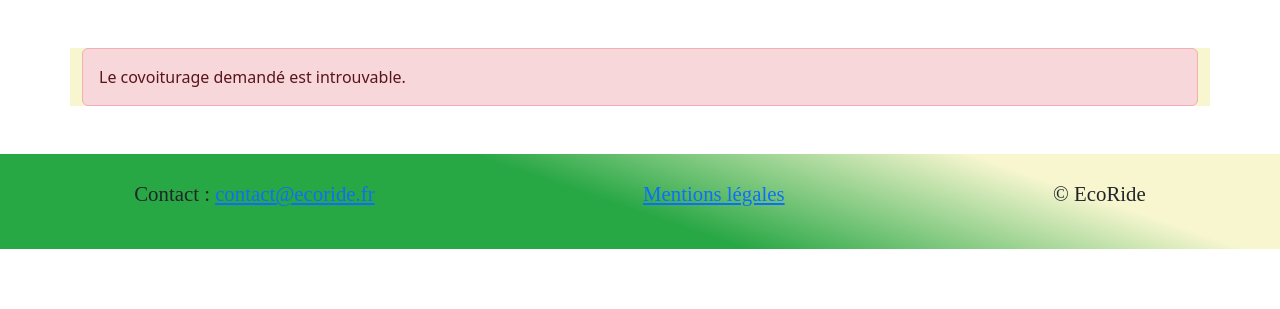
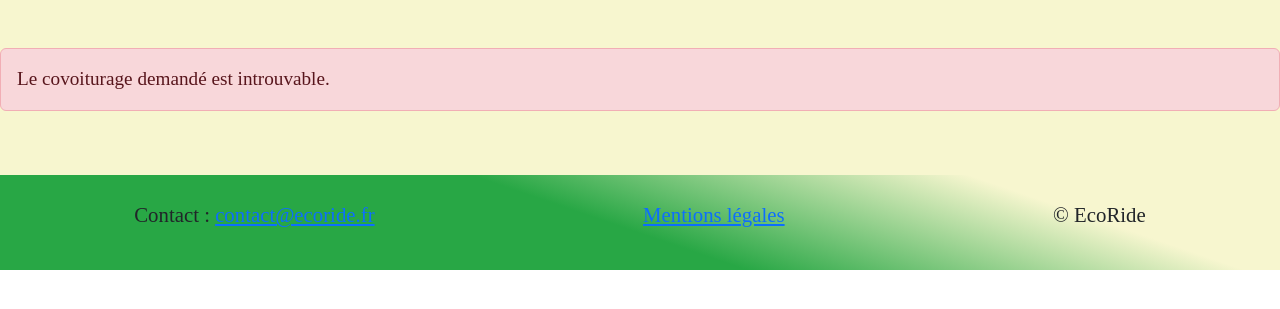
Before and after one commit to yoannfb/ecf-ecoride, a PHP site: page /detail.php in a window 1280 px wide. Shown: the part 56-365 px from the top of the page. Run offline with PHP 8.4, Linux system fonts and the light colour scheme.

Commit message:
modif details

```diff
--- a/detail.php
+++ b/detail.php
@@ -1,3 +1,11 @@
+<style>
+  main {
+    background-color: #F7F6CF !important;
+    font-family: EB Garamond !important;
+    font-size:1.2rem;
+  }
+
+</style>
 <?php
 include("includes/header.php");
 include("includes/navbar.php");
@@ -17,7 +25,7 @@ foreach ($covoiturages as $item) {
 }
 ?>
 
-<main class="container my-5">
+<main class="py-5">
   <?php if (!$trajet): ?>
     <div class="alert alert-danger">
       Le covoiturage demandé est introuvable.
@@ -25,12 +33,12 @@ foreach ($covoiturages as $item) {
   <?php else: ?>
     <h2>Détail du trajet avec <?= htmlspecialchars($trajet['chauffeur']) ?> 🚗</h2>
 
-    <div class="row mt-4">
+    <div class="d-flex mt-4">
       <div class="col-md-4">
         <img src="<?= htmlspecialchars($trajet['photo']) ?>" class="img-fluid rounded shadow" alt="Photo du chauffeur">
         <p class="mt-3"><strong>Note :</strong> <?= htmlspecialchars($trajet['note']) ?> ⭐</p>
       </div>
-      <div class="col-md-8">
+      <div class="d-flex flex-column ms-5">
         <ul class="list-group mb-3">
           <li class="list-group-item"><strong>Départ :</strong> <?= htmlspecialchars($trajet['depart']) ?> à <?= htmlspecialchars($trajet['heure_depart']) ?></li>
           <li class="list-group-item"><strong>Arrivée :</strong> <?= htmlspecialchars($trajet['arrivee']) ?> à <?= htmlspecialchars($trajet['heure_arrivee']) ?></li>
@@ -53,7 +61,7 @@ foreach ($covoiturages as $item) {
     <?php if (!isset($_SESSION['user'])): ?>
         <div class="text-center mt-4">
             <p>Vous devez être connecté pour participer à ce covoiturage.</p>
-            <a href="connexion.php?redirect=<?= urlencode($_SERVER['REQUEST_URI']) ?>" class="btn btn-warning">Se connecter</a>
+            <a href="connexion.php?redirect=<?= urlencode($_SERVER['REQUEST_URI']) ?>" class="btn btn-success">Se connecter</a>
         </div>
     <?php else: ?>
         <form action="participer.php" method="POST" class="text-center mt-4">
```
